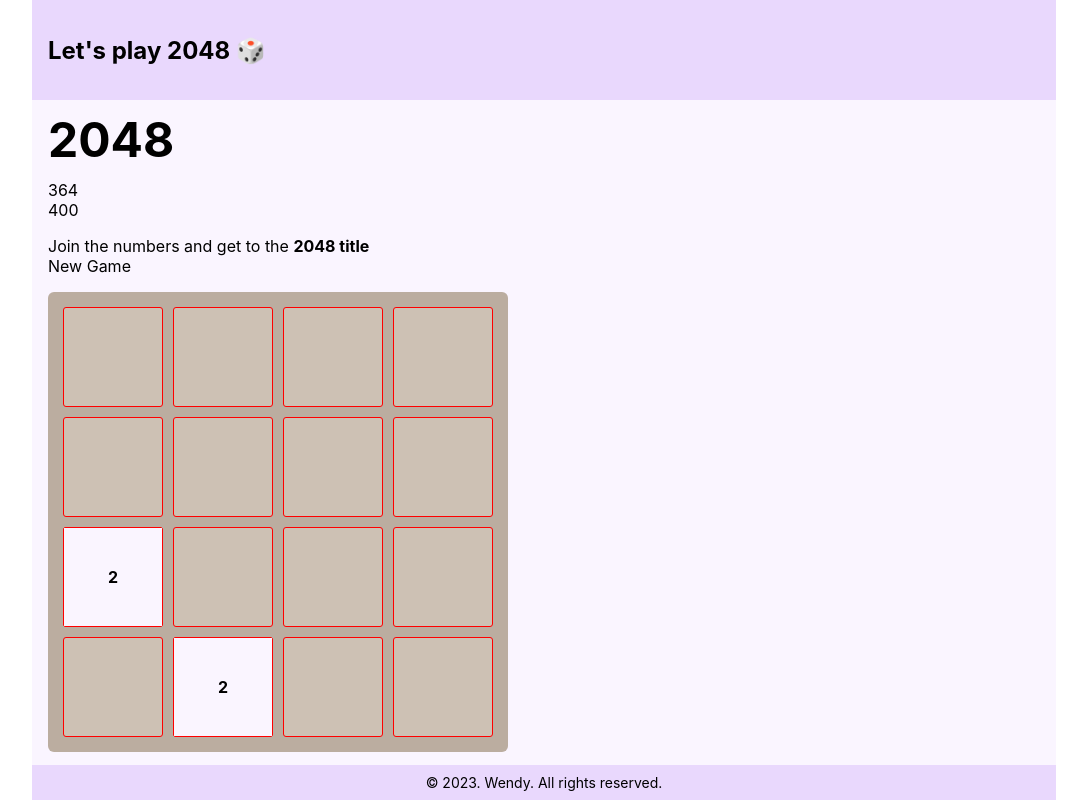
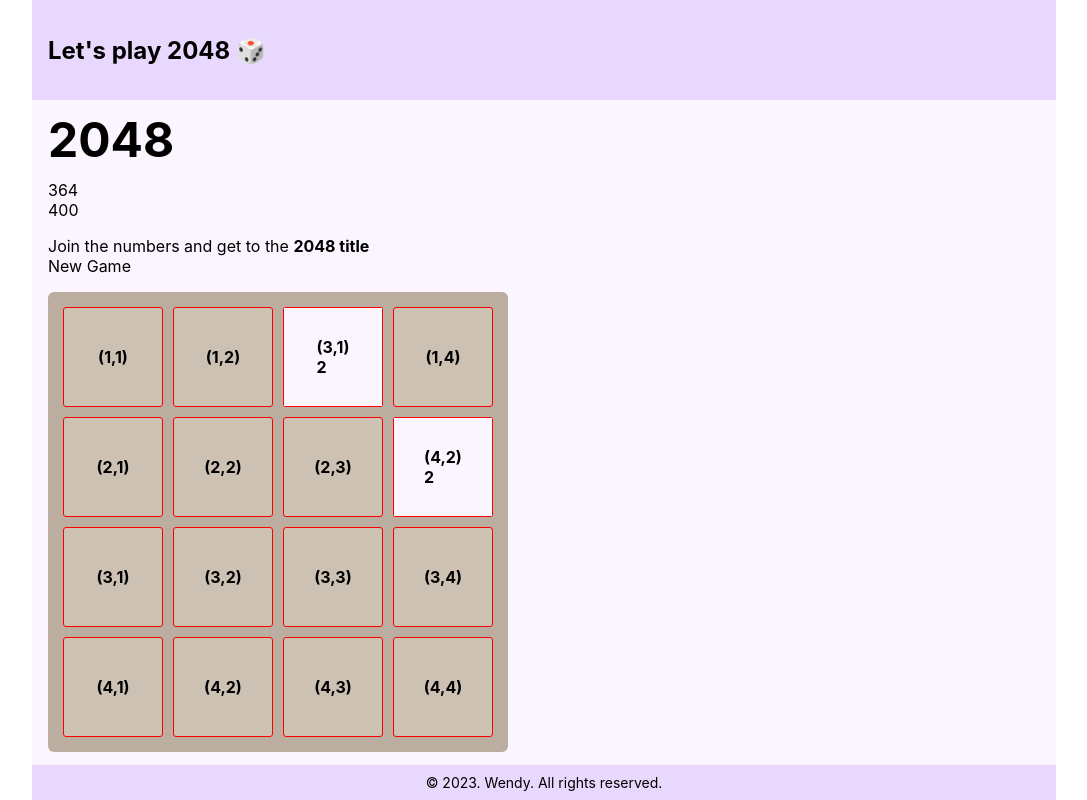
Before and after one commit to beeguriri/game2048, a React (Vite) app: page / in a window 1280 px wide. Shown: the whole page, without its empty margins (96-1183 px from the left). Built offline with nearby package versions, Linux system fonts and the light colour scheme; a web font is replaced by a local one.

Commit message:
eslint extension 설치

```diff
--- a/src/containers/Main/game.tsx
+++ b/src/containers/Main/game.tsx
@@ -1,22 +1,22 @@
-import { getInitialTileList } from '@utils/tile';
-import { GameContainer, GridCell, GridContainer, InnerText } from './style';
-import { useState } from 'react';
-import { times } from 'lodash';
 import { MAX_POS } from '@assets/constant';
 import useMoveTile from '@hooks/useMoveTile';
+import { getInitialTileList } from '@utils/tile';
+import { times } from 'lodash';
+import { useState } from 'react';
+import { GameContainer, GridCell, GridContainer, InnerText } from './style';
 
 type Item = {
   xPos: number;
   yPos: number;
   value: number;
-  isNew: boolean,
-  isMerged: boolean,
-  isDisabled: boolean,
+  isNew: boolean;
+  isMerged: boolean;
+  isDisabled: boolean;
 };
 
 const Game = () => {
   const [tileList, setTileList] = useState<Item[]>(getInitialTileList);
-    useMoveTile({tileList, setTileList});
+  useMoveTile({ tileList, setTileList });
   return (
     <>
       <GameContainer>
@@ -24,24 +24,37 @@ const Game = () => {
           {/* 카드 기본 틀 만들기 */}
           {times(MAX_POS, (y) =>
             times(MAX_POS, (x) => (
-                <GridCell key={`cell-${x+1}-${y+1}`} $xPos={x+1} $yPos={y+1}>
-                  <InnerText></InnerText>
+              <GridCell
+                key={`cell-${x + 1}-${y + 1}`}
+                $xPos={x + 1}
+                $yPos={y + 1}
+              >
+                <InnerText>
+                  ({x + 1},{y + 1})
+                </InnerText>
               </GridCell>
-              ))
+            )),
           )}
 
           {/* tile List map으로 돌기 */}
-            {tileList.map(item => {
+          {tileList.map((item) => {
             return (
-                <GridCell key={`tile-${item.xPos}-${item.yPos}`} $xPos={item.xPos} $yPos={item.yPos}>
-                  <InnerText $color={item.value}>{item.value}</InnerText>
+              <GridCell
+                key={`tile-${item.xPos}-${item.yPos}-${item.value}-${item.isMerged}`}
+                $xPos={item.yPos}
+                $yPos={item.xPos}
+              >
+                <InnerText $color={item.value}>
+                  ({item.xPos},{item.yPos})<br />
+                  {item.value}
+                </InnerText>
               </GridCell>
-              )
+            );
           })}
         </GridContainer>
       </GameContainer>
     </>
-    )
+  );
 };
 
 export default Game;
--- a/src/hooks/useMoveTile.tsx
+++ b/src/hooks/useMoveTile.tsx
@@ -1,57 +1,52 @@
-import { addKeyObserver, removeKeyObserver } from "@utils/keyboard";
-import { makeTile, moveTile } from "@utils/tile";
-import { useEffect } from "react";
+import { addKeyObserver, removeKeyObserver } from '@utils/keyboard';
+import { makeTile, moveTile } from '@utils/tile';
+import { useEffect } from 'react';
 
 type Position = {
   x: number;
   y: number;
-}
+};
 
 type Item = {
   xPos: number;
   yPos: number;
   value: number;
-  isNew: boolean,
-  isMerged: boolean,
-  isDisabled: boolean,
-}
+  isNew: boolean;
+  isMerged: boolean;
+  isDisabled: boolean;
+};
 
 type Props = {
   tileList: Item[];
   setTileList: any;
-}
+};
 
 export default function useMoveTile({ tileList, setTileList }: Props) {
-
   //움직이면 항상 추가가 되어야 함
-  function moveAndAdd({x, y}: Position){
-    const newTileList = moveTile({tileList, x, y});
+  function moveAndAdd({ x, y }: Position) {
+    const newTileList = moveTile({ tileList, x, y });
     const newTile = makeTile(newTileList);
     newTile.isNew = true;
     newTileList.push(newTile);
+    console.log(newTileList);
     setTileList(newTileList);
-  };
+  }
 
+  function moveUp() {
+    moveAndAdd({ x: 0, y: -1 });
+  }
 
-  function moveUp(){
-    console.log('up');
-    moveAndAdd({x: -1, y: 0});
-  };
+  function moveDown() {
+    moveAndAdd({ x: 0, y: 1 });
+  }
 
-  function moveDown(){
-    console.log('down');
-    moveAndAdd({x: 1, y: 0});
-  };
+  function moveLeft() {
+    moveAndAdd({ x: -1, y: -0 });
+  }
 
-  function moveLeft(){
-    console.log('left');
-    moveAndAdd({x: 0, y: -1});
-  };
-
-  function moveRight(){
-    console.log('right');
-    moveAndAdd({x: 0, y: 1});
-  };
+  function moveRight() {
+    moveAndAdd({ x: 1, y: 0 });
+  }
 
   useEffect(() => {
     addKeyObserver('up', moveUp);
@@ -64,6 +59,6 @@ export default function useMoveTile({ tileList, setTileList }: Props) {
       removeKeyObserver('down', moveDown);
       removeKeyObserver('left', moveLeft);
       removeKeyObserver('right', moveRight);
-    }
+    };
   });
 }
--- a/src/utils/tile.tsx
+++ b/src/utils/tile.tsx
@@ -1,42 +1,42 @@
-import { MAX_POS } from "@assets/constant";
-import { getRandomInteger } from "./number";
+import { MAX_POS } from '@assets/constant';
+import { getRandomInteger } from './number';
 
 type Item = {
   xPos: number;
   yPos: number;
   value: number;
-  isNew: boolean,
-  isMerged: boolean,
-  isDisabled: boolean,
+  isNew: boolean;
+  isMerged: boolean;
+  isDisabled: boolean;
 };
 
 type Props = {
   tileList: Item[];
   x: number;
   y: number;
-}
+};
 
 export function getInitialTileList(): Item[] {
-
   const tileList: Item[] = [];
 
   const tile1 = makeTile(tileList);
   tileList.push(tile1);
   const tile2 = makeTile(tileList);
   tileList.push(tile2);
-  console.log(tileList);
 
   return tileList;
 }
 
 function checkCollision(tileList: Item[], tile: Item) {
   //하나라도 같은 것이 있으면 true를 반환하는 함수
-  return tileList.some( item => item.xPos === tile.xPos && item.yPos === tile.yPos);
+  return tileList.some(
+    (item) => item.xPos === tile.xPos && item.yPos === tile.yPos,
+  );
 }
 
 export function makeTile(tileList: Item[]) {
   let tile;
-  while(!tile || checkCollision(tileList, tile)) {
+  while (!tile || checkCollision(tileList, tile)) {
     tile = {
       xPos: getRandomInteger(1, MAX_POS),
       yPos: getRandomInteger(1, MAX_POS),
@@ -44,68 +44,64 @@ export function makeTile(tileList: Item[]) {
       isNew: true,
       isMerged: false,
       isDisabled: false,
-    }
+    };
   }
   return tile;
 }
 
-export function moveTile( {tileList, x, y}: Props ) {
-
+export function moveTile({ tileList, x, y }: Props) {
   const isMoveY = y !== 0;
-  const isMinus = x+y<0;
+  const isMinus = x + y < 0;
   const sorted = tileList
-                  .map(item => ({ ...item, isMerged: false, isNew: false}))
-                  .filter(item => !item.isDisabled)
-                  .sort((a, b) => {
-                    const res = isMoveY ? a.xPos-b.xPos : a.yPos-b.yPos;
-                    if(res) return res;
-                    else {
-                      if (isMoveY) return isMinus ? a.yPos-b.yPos : b.yPos-a.yPos;
-                      else return isMinus ? a.xPos-b.xPos : b.xPos-a.xPos;
-                    }
-
-                  });
+    .map((item) => ({ ...item, isNew: false, isMerged: false }))
+    .filter((item) => !item.isDisabled)
+    .sort((a, b) => {
+      const res = isMoveY ? a.xPos - b.xPos : a.yPos - b.yPos;
+      if (res) return res;
+      else {
+        if (isMoveY) return Math.abs(a.yPos - b.yPos);
+        else return Math.abs(a.xPos - b.xPos);
+      }
+    });
   const initialPos = isMinus ? 1 : MAX_POS;
   let pos = initialPos;
-  for(let i=0; i<sorted.length; i++) {
-    if(isMoveY) {
+  for (let i = 0; i < sorted.length; i++) {
+    if (isMoveY) {
       sorted[i].yPos = pos;
-      pos = isMinus ? pos+1 : pos-1;
-      if (sorted[i].xPos !== sorted[i+1]?.xPos){
+      pos = isMinus ? pos + 1 : pos - 1;
+      if (sorted[i].xPos !== sorted[i + 1]?.xPos) {
         pos = initialPos;
       }
     } else {
       sorted[i].xPos = pos;
-      pos = isMinus ? pos+1 : pos-1;
-      if (sorted[i].yPos !== sorted[i+1]?.yPos) {
+      pos = isMinus ? pos + 1 : pos - 1;
+      if (sorted[i].yPos !== sorted[i + 1]?.yPos) {
         pos = initialPos;
       }
     }
-  };
+  }
 
   let nextPos = 0;
   const newTileList = [...sorted];
-  for (let i=0; i<sorted.length; i++) {
-    if(sorted[i].isDisabled) continue;
+  for (let i = 0; i < sorted.length; i++) {
+    if (sorted[i].isDisabled) continue;
 
-    if(
-      nextPos &&
-      isMoveY
-      ? sorted[i].xPos === sorted[i-1]?.xPos
-      : sorted[i].yPos === sorted[i-1]?.yPos
+    if (
+      nextPos && isMoveY
+        ? sorted[i].xPos === sorted[i - 1]?.xPos
+        : sorted[i].yPos === sorted[i - 1]?.yPos
     ) {
-      if(isMoveY) sorted[i].yPos = nextPos;
+      if (isMoveY) sorted[i].yPos = nextPos;
       else sorted[i].xPos = nextPos;
 
       nextPos += isMinus ? 1 : -1;
-    }
-    else nextPos = 0;
+    } else nextPos = 0;
 
-    if(
-      isMoveY
-      ? sorted[i].xPos === sorted[i+1]?.xPos
-      : sorted[i].yPos === sorted[i+1]?.yPos
-      && sorted[i].value === sorted[i+1]?.value
+    if (
+      (isMoveY
+        ? sorted[i].xPos === sorted[i + 1]?.xPos
+        : sorted[i].yPos === sorted[i + 1]?.yPos) &&
+      sorted[i].value === sorted[i + 1]?.value
     ) {
       const tile = makeTile(sorted);
       tile.xPos = sorted[i].xPos;
@@ -114,19 +110,17 @@ export function moveTile( {tileList, x, y}: Props ) {
       tile.value = sorted[i].value * 2;
       newTileList.push(tile);
       sorted[i].isDisabled = true;
-      sorted[i+1].isDisabled = true;
+      sorted[i + 1].isDisabled = true;
 
-      if(isMoveY) {
-        nextPos = sorted[i+1].yPos;
-        sorted[i+1].yPos = sorted[i].yPos;
+      if (isMoveY) {
+        nextPos = sorted[i + 1].yPos;
+        sorted[i + 1].yPos = sorted[i].yPos;
       } else {
-        nextPos = sorted[i+1].xPos;
-        sorted[i+1].xPos = sorted[i].xPos;
+        nextPos = sorted[i + 1].xPos;
+        sorted[i + 1].xPos = sorted[i].xPos;
       }
     }
   }
 
-  console.log(newTileList.filter(item => !item.isDisabled));
-  return newTileList.filter(item => !item.isDisabled);
-
+  return newTileList.filter((item) => !item.isDisabled);
 }
```
Also changed, not shown: 1 other file (tests, documents, lock files or other folders). Lines whose indentation alone changed are shown as unchanged.
